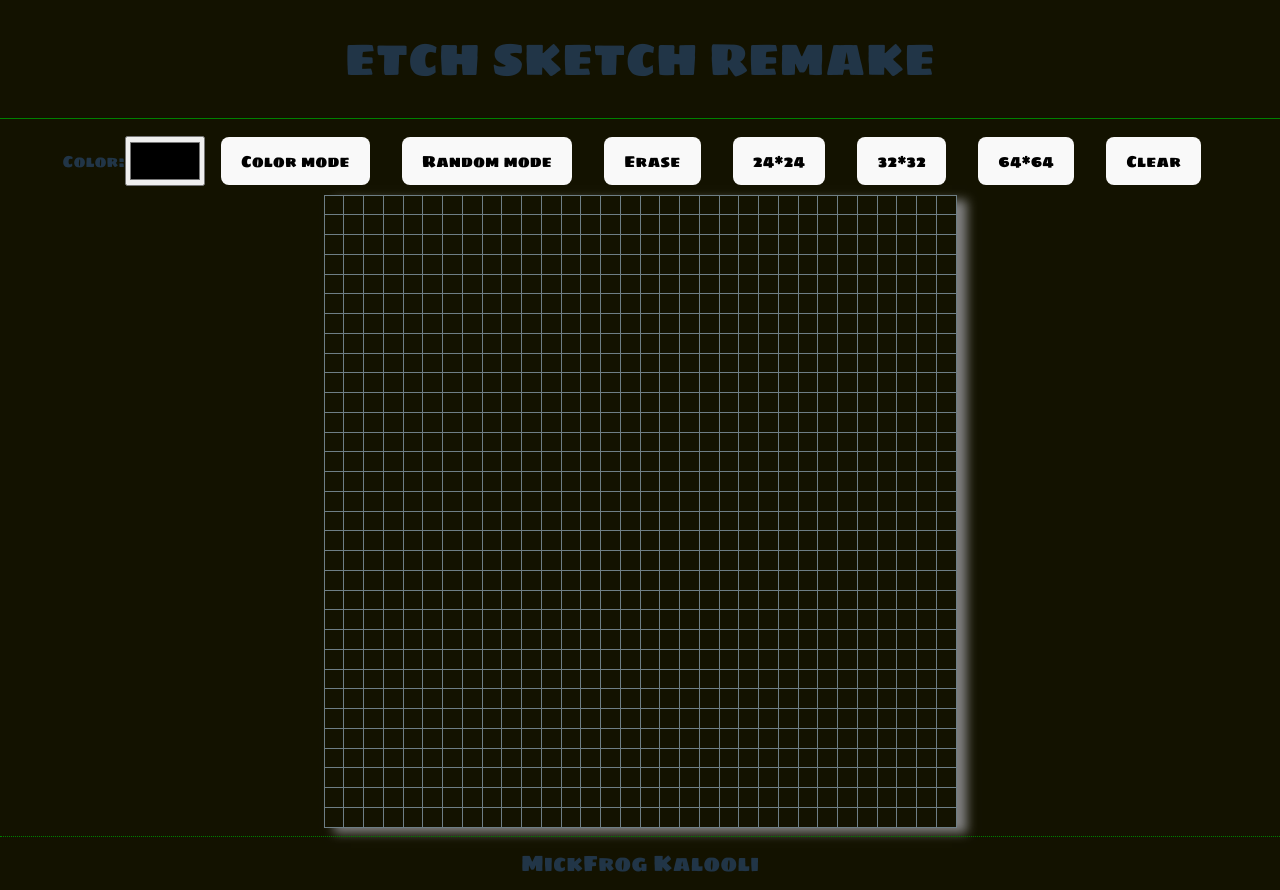
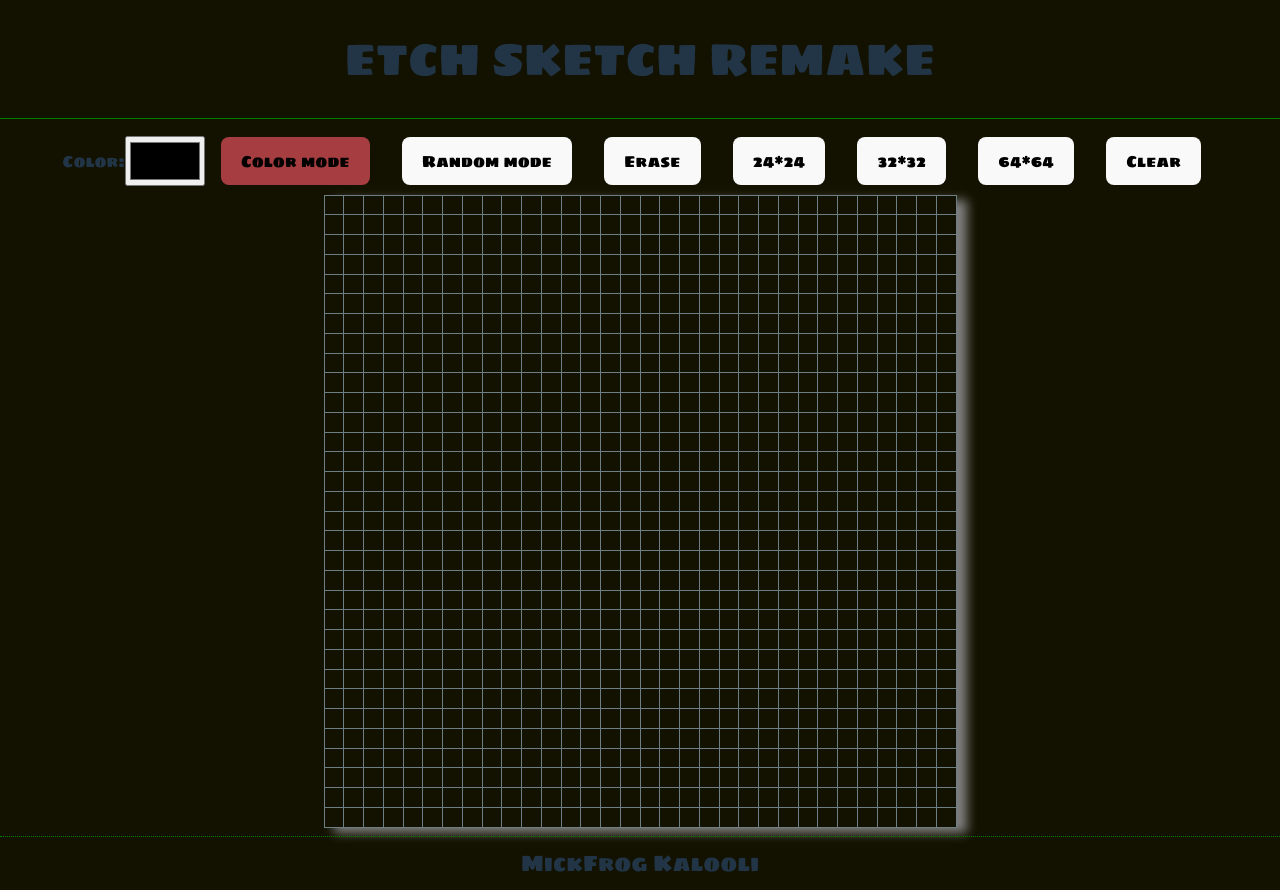
Before and after one commit to MickFrog/sketch-remake, a React (Vite) app: page / in a window 1280 px wide. Built offline with nearby package versions, Linux system fonts and the light colour scheme.

Commit message:
fix initial mode btn color

```diff
--- a/src/components/SketchBoard.tsx
+++ b/src/components/SketchBoard.tsx
@@ -90,7 +90,11 @@ const SketchBoard = () => {
           />
         </div>
 
-        <button ref={colorModeBtn} onClick={() => handleModeChange(1)}>
+        <button
+          ref={colorModeBtn}
+          style={{ backgroundColor: "#A63D40" }}
+          onClick={() => handleModeChange(1)}
+        >
           Color mode
         </button>
         <button ref={randomModeBtn} onClick={() => handleModeChange(2)}>
```
